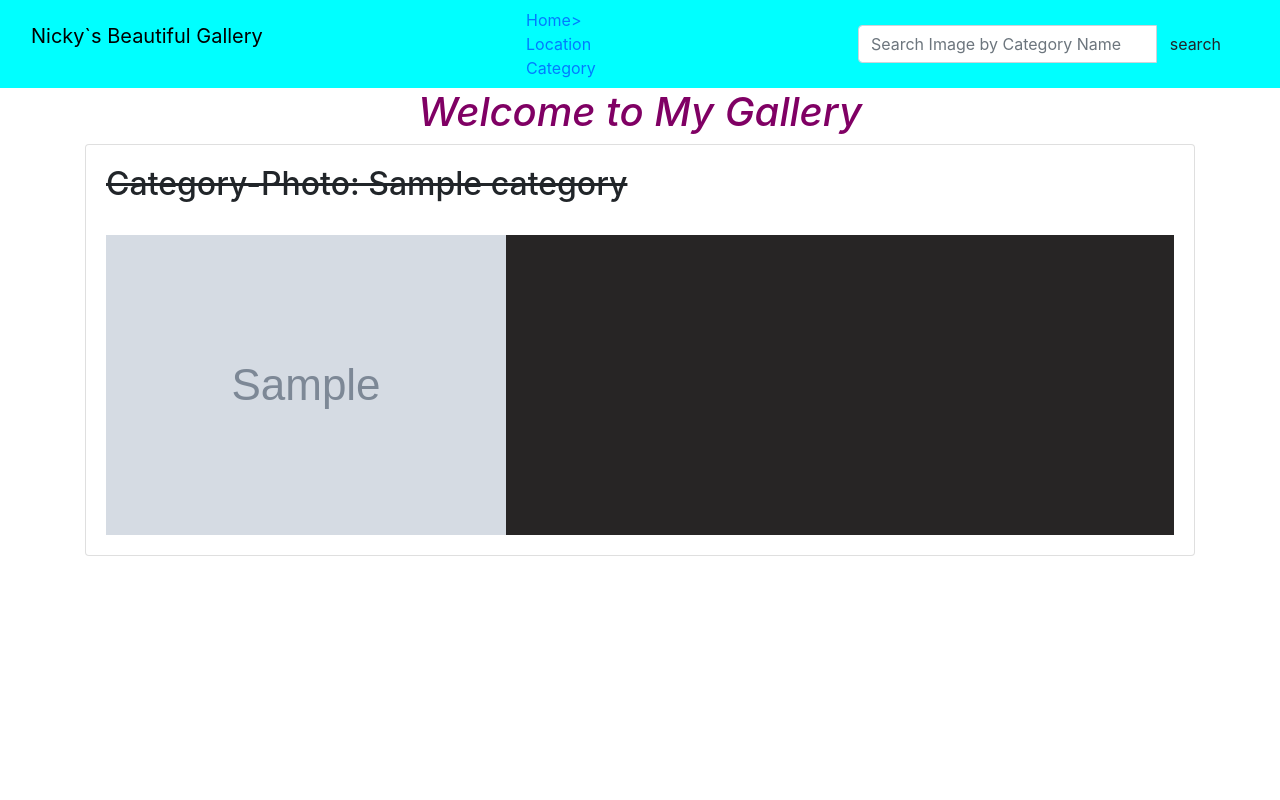
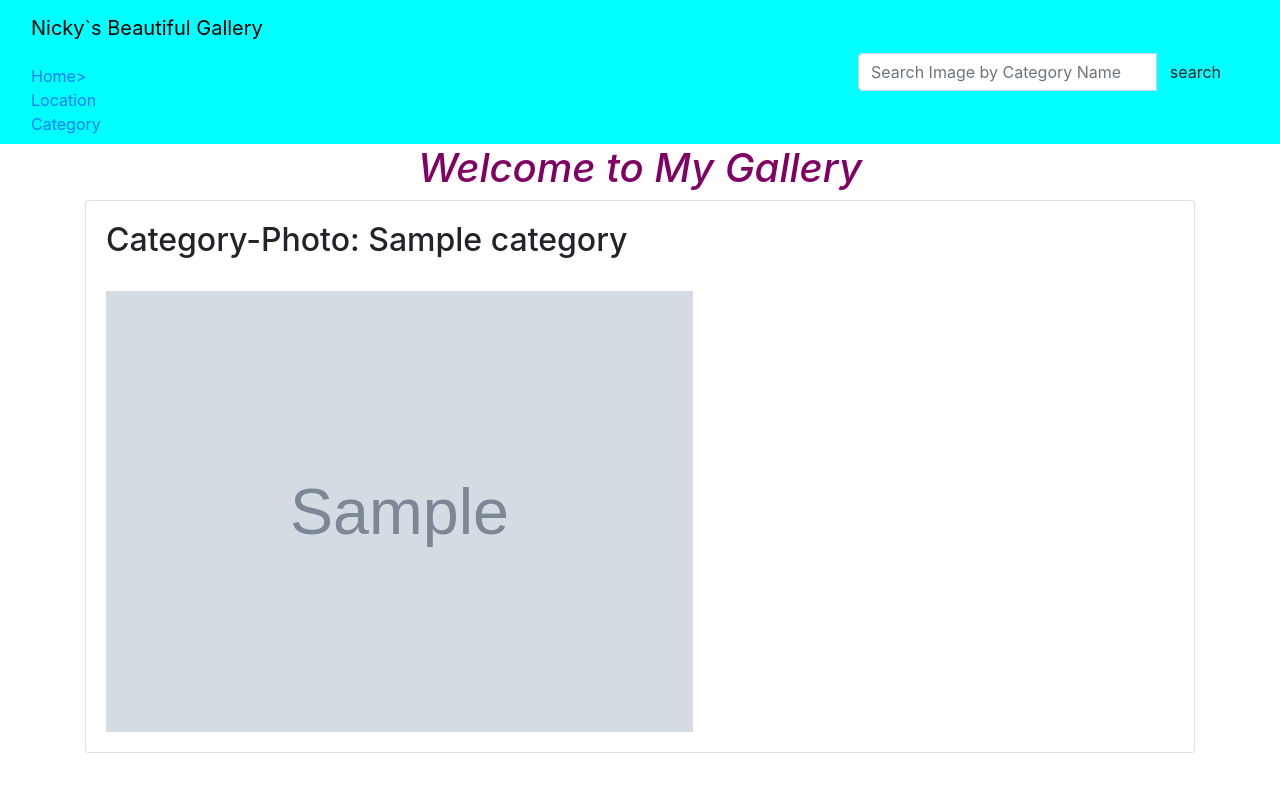
Before and after one commit to nicky-code/myPhotosGallery, a Django app: page /category/ in a window 1280 px wide. Run offline with Django 3.2, Linux system fonts and the light colour scheme; tables that the repository leaves empty hold one stand-in row (values such as "Sample post"); grey boxes marked "Sample" are stand-in pictures; some libraries are stand-ins or nearby versions.

```diff
--- a/gallery/templates/all-galleries/category.html
+++ b/gallery/templates/all-galleries/category.html
@@ -7,10 +7,10 @@
         {% for cat in image %}
         <div class="card">
             <div class="card-body">
-                <h2 style="text-decoration-line: line-through">Category-Photo: {{cat.category.cat_name}}</h2>
+                <h2 style="text-decoration-line:none">Category-Photo: {{cat.category.cat_name}}</h2>
                 <br>
-                <div class="thumbnail" style="background-color: rgb(39, 37, 37)">
-                    <img style="height: 300; width:350" src="{{cat.image.url}}" class="img img-responsive full-width" alt="img-responsive">
+                <div class="thumbnail" style="background-color: white">
+                    <img style="height: 35%;width:55%" src="{{cat.image.url}}" class="img img-responsive full-width" alt="img-responsive">
 
                 </div>
             </div>
--- a/gallery/templates/all-galleries/location.html
+++ b/gallery/templates/all-galleries/location.html
@@ -9,8 +9,8 @@
             <div class="card-body">
                 <h2>{{lo.location.location_image}}</h2>
                 <br>
-                <div class="thumbnail" style="background-color: rgb(39, 37, 37)">
-                    <img style="height: 300; width:350" src="{{lo.image.url}}" class="img img-responsive full-width" alt="img-responsive">
+                <div class="thumbnail" style="background-color: white">
+                    <img style="height: 35%; width:55%" src="{{lo.image.url}}" class="img img-responsive full-width" alt="img-responsive">
 
                 </div>
             </div>
--- a/gallery/templates/navbar.html
+++ b/gallery/templates/navbar.html
@@ -10,13 +10,13 @@
   <div class="container-fluid" >
     <div class="navbar-header">
       <p class="navbar-brand"style="color:black">Nicky`s Beautiful Gallery</p>
-    </div>
+
     <ul class="nav navbar-nav">
       <li><a href="{% url 'welcome' %}">Home></a></li>
       <li><a href="{% url 'location' location='Kimihurura' %}">Location</a></li>
       <li><a href="{% url 'category' %}">Category</a></li>
-
     </ul>
+  </div>
 
    <!-- Adding a search form  -->
    <div class="col-sm-4 col-md-4 navbar-right">
```
Also changed, not shown: media/images/Screenshot_2019-03-13-20-25-39-1.png (added), media/images/Screenshot_2019-03-13-20-26-09-1.png (added), media/images/Screenshot_2019-03-13-20-27-31-1.png (added), media/images/Screenshot_2019-03-13-20-33-07-1.png (added), media/images/group-diverse-friends-women-baby-shower-games-for-baby-shower-ss-Feature.jpg (added), 3 other files.
